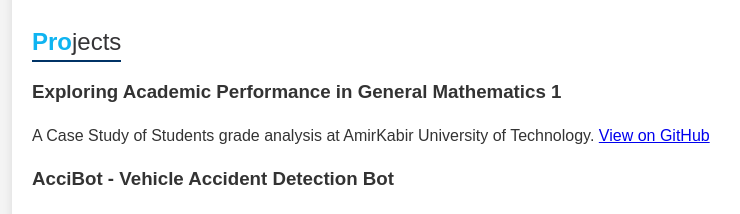
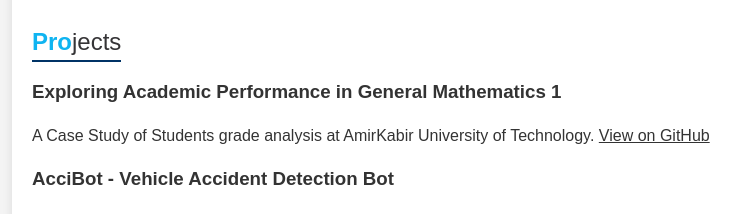
Before and after one commit to kooroshkz/curriculum-vitae, a plain HTML site: page index.html in a window 1280 px wide. Shown: the part 1220-1434 px from the top of the page, without its empty margins (158-898 px from the left). Drawn offline with Linux system fonts and the light colour scheme.

Commit message:
Update(Core): Minor design improvement

```diff
--- a/index.html
+++ b/index.html
@@ -62,6 +62,7 @@
             <p>Providing scientific support for students of the "Introduction to Programming with Python and Artificial Intelligence" course, which was organized by the CS50xIran team as a representative of the Harvard University CS50 team in Iran.</p>
         </div>
 
+        <!-- <br><br><br><br><br><br> -->
 
         <div class="section">
             <h2><span class="highlight">Edu</span>cation</h2>
@@ -76,7 +77,7 @@
             <ul class="projects-list">
                 <li>
                     <h3>Exploring Academic Performance in General Mathematics 1</h3>
-                    <p>A Case Study of Students grade analysis at AmirKabir University of Technology. <a href="https://github.com/kooroshkz/math_grades_analysis" class="github-link">View on GitHub</a></p>
+                    <p>A Case Study of Students grade analysis at AmirKabir University of Technology. <a href="https://github.com/kooroshkz/math_grades_analysis" style="color: #333;" class="github-link">View on GitHub</a></p>
                 </li>
                 <li>
                     <h3>AcciBot - Vehicle Accident Detection Bot</h3>
@@ -105,6 +106,8 @@
                 <li><span>C</span>: ★★☆☆☆</li>
                 <li><span>HTML/CSS/JS</span>: ★★★★☆</li>
             </ul>
+
+            <!-- <br><br><br><br><br> -->
 
             <h3>Libraries & Frameworks</h3>
             <ul class="skills-list">
```
